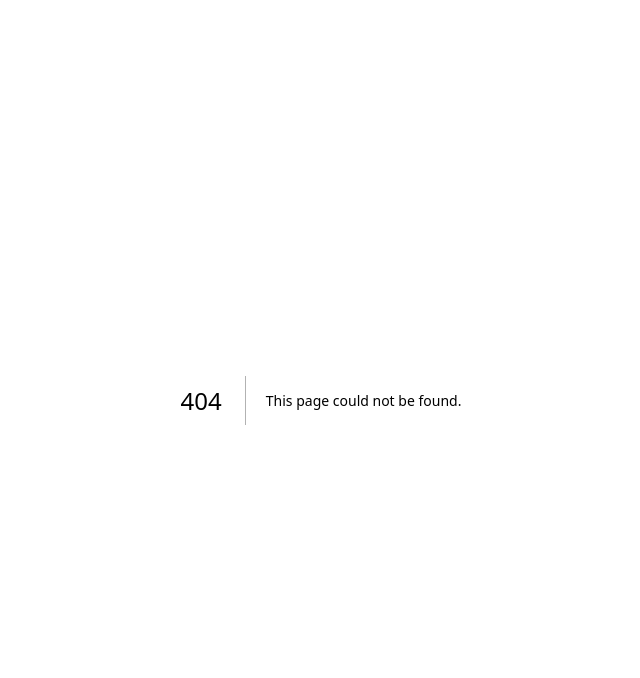
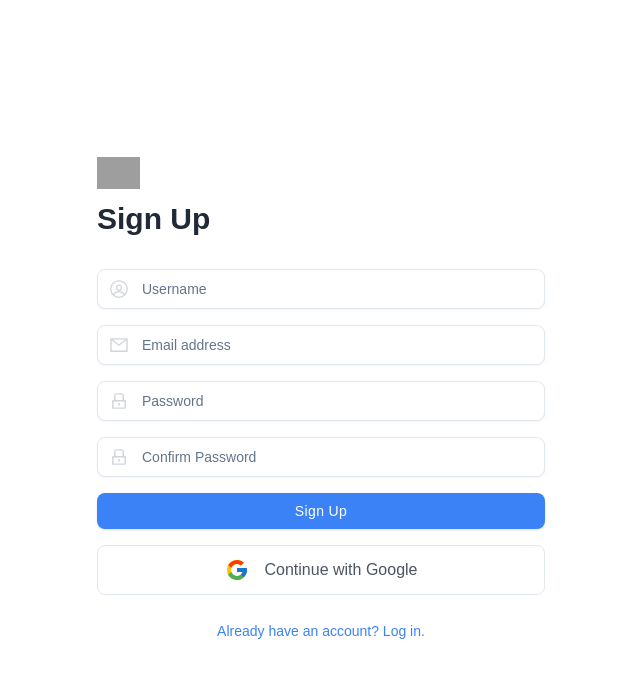
Before and after one commit to CEN3031-Group-8/GatorFit, a Next.js app in the folder frontend/: page /register in a window 1280 px wide. Before the commit this address had no page. Shown: the top 678 px of the page, without its empty margins (319-959 px from the left). Built offline with nearby package versions, Linux system fonts and the light colour scheme; grey boxes are pictures that could not be loaded.

Commit message:
register page skeleton

```diff
--- /dev/null
+++ b/frontend/src/app/(auth)/register/RegisterForm.tsx
@@ -0,0 +1,156 @@
+'use client'
+
+import { AiOutlineLock, AiOutlineMail } from 'react-icons/ai'
+import { RxAvatar } from 'react-icons/rx'
+import { Button } from '@/components/ui/button'
+import { Input } from '@/components/ui/input'
+import {
+  Form,
+  FormControl,
+  FormField,
+  FormItem,
+  FormMessage,
+} from '@components/ui/form'
+import { useForm } from 'react-hook-form'
+import * as z from 'zod'
+import { zodResolver } from '@hookform/resolvers/zod'
+
+import FormError from '../FormError'
+import FormSuccess from '../FormSuccess'
+import { RegisterSchema, RegisterOptions } from '@schema'
+
+const RegisterForm = () => {
+  const form = useForm<RegisterOptions>({
+    resolver: zodResolver(RegisterSchema),
+    mode: 'onChange',
+    defaultValues: {
+      email: '',
+      password: '',
+    },
+  })
+
+  const onSubmit = (values: RegisterOptions) => {
+    console.log(values)
+  }
+
+  const onError = (error: any) => {
+    console.log('error submit')
+  }
+
+  return (
+    <Form {...form}>
+      <form
+        onSubmit={form.handleSubmit(onSubmit, onError)}
+        className='flex flex-col gap-y-4'
+      >
+        <FormField
+          control={form.control}
+          name='username'
+          render={({ field }) => (
+            <FormItem>
+              <FormControl>
+                <div className='relative flex items-center mt-8'>
+                  <span className='absolute'>
+                    <RxAvatar className='w-5 h-5 mx-3 text-gray-300 dark:text-gray-500' />
+                  </span>
+
+                  <Input
+                    {...field}
+                    type='text'
+                    className='block w-full h-10 py-3 text-gray-700 bg-white border rounded-lg px-11 dark:bg-gray-900 dark:text-gray-300 dark:border-gray-600 focus:border-blue-400 dark:focus:border-blue-300 focus:ring-blue-300 focus:outline-none focus:ring focus:ring-opacity-40'
+                    placeholder='Username'
+                  />
+                </div>
+              </FormControl>
+              <FormMessage />
+            </FormItem>
+          )}
+        />
+
+        <FormField
+          control={form.control}
+          name='email'
+          render={({ field }) => (
+            <FormItem>
+              <FormControl>
+                <div className='relative flex items-center'>
+                  <span className='absolute'>
+                    <AiOutlineMail className='w-5 h-5 mx-3 text-gray-300 dark:text-gray-500' />
+                  </span>
+
+                  <Input
+                    {...field}
+                    type='email'
+                    className='block w-full h-10 py-3 text-gray-700 bg-white border rounded-lg px-11 dark:bg-gray-900 dark:text-gray-300 dark:border-gray-600 focus:border-blue-400 dark:focus:border-blue-300 focus:ring-blue-300 focus:outline-none focus:ring focus:ring-opacity-40'
+                    placeholder='Email address'
+                  />
+                </div>
+              </FormControl>
+              <FormMessage />
+            </FormItem>
+          )}
+        />
+
+        <FormField
+          control={form.control}
+          name='password'
+          render={({ field }) => (
+            <FormItem>
+              <FormControl>
+                <div className='relative flex items-center'>
+                  <span className='absolute'>
+                    <AiOutlineLock className='w-5 h-5 mx-3 text-gray-300 dark:text-gray-500' />
+                  </span>
+
+                  <Input
+                    {...field}
+                    type='password'
+                    className='block w-full h-10 pl-11 pr-10 py-3 text-gray-700 bg-white border rounded-lg dark:bg-gray-900 dark:text-gray-300 dark:border-gray-600 focus:border-blue-400 dark:focus:border-blue-300 focus:ring-blue-300 focus:outline-none focus:ring focus:ring-opacity-40'
+                    placeholder='Password'
+                  />
+                </div>
+              </FormControl>
+              <FormMessage />
+            </FormItem>
+          )}
+        />
+
+        <FormField
+          control={form.control}
+          name='confirm'
+          render={({ field }) => (
+            <FormItem>
+              <FormControl>
+                <div className='relative flex items-center'>
+                  <span className='absolute'>
+                    <AiOutlineLock className='w-5 h-5 mx-3 text-gray-300 dark:text-gray-500' />
+                  </span>
+
+                  <Input
+                    {...field}
+                    type='password'
+                    className='block w-full h-10 pl-11 pr-10 py-3 text-gray-700 bg-white border rounded-lg dark:bg-gray-900 dark:text-gray-300 dark:border-gray-600 focus:border-blue-400 dark:focus:border-blue-300 focus:ring-blue-300 focus:outline-none focus:ring focus:ring-opacity-40'
+                    placeholder='Confirm Password'
+                  />
+                </div>
+              </FormControl>
+              <FormMessage />
+            </FormItem>
+          )}
+        />
+
+        <FormError message='' />
+        <FormSuccess message='' />
+
+        <Button
+          type='submit'
+          className='w-fullpx-6 py-3 text-sm font-medium tracking-wide text-white capitalize transition-colors duration-300 transform bg-blue-500 rounded-lg hover:bg-blue-400 focus:outline-none focus:ring focus:ring-blue-300 focus:ring-opacity-50'
+        >
+          Sign Up
+        </Button>
+      </form>
+    </Form>
+  )
+}
+
+export default RegisterForm
--- /dev/null
+++ b/frontend/src/app/(auth)/register/page.tsx
@@ -0,0 +1,38 @@
+import React from 'react'
+import { FcGoogle } from 'react-icons/fc'
+
+import RegisterForm from './RegisterForm'
+
+export const metadata = {
+  title: 'Sign Up - GatorFit',
+  description: 'Register to get access to a social fitness experience',
+}
+
+const RegisterPage = () => (
+  <>
+    <h1 className='mt-3 text-2xl font-semibold text-gray-800 capitalize sm:text-3xl dark:text-white'>
+      Sign Up
+    </h1>
+
+    <RegisterForm />
+
+    <a
+      href='#'
+      className='flex items-center justify-center px-6 py-3 mt-4 text-gray-600 transition-colors duration-300 transform border rounded-lg dark:border-gray-700 dark:text-gray-200 hover:bg-gray-50 dark:hover:bg-gray-600'
+    >
+      <FcGoogle className='w-6 h-6 mx-2' />
+      <span className='mx-2'>Continue with Google</span>
+    </a>
+
+    <div className='mt-6 text-center '>
+      <a
+        href='#'
+        className='text-sm text-blue-500 hover:underline dark:text-blue-400'
+      >
+        Already have an account? Log in.
+      </a>
+    </div>
+  </>
+)
+
+export default RegisterPage
--- a/frontend/src/schema/LoginSchema.ts
+++ b/frontend/src/schema/LoginSchema.ts
@@ -1,9 +1,12 @@
 import * as z from 'zod'
 
 export const LoginSchema = z.object({
-  email: z.string().email().min(1, {
-    message: 'Email is required',
-  }),
+  email: z
+    .string()
+    .min(1, {
+      message: 'Email is required',
+    })
+    .email(),
   password: z.string().min(1, {
     message: 'Password is required',
   }),
--- /dev/null
+++ b/frontend/src/schema/RegisterSchema.ts
@@ -0,0 +1,40 @@
+import * as z from 'zod'
+
+const PasswordSchema = z
+  .string()
+  .min(8, {
+    message: 'Password must be at least 8 characters',
+  })
+  .max(20, {
+    message: 'Password must be at most 20 characters',
+  })
+  .refine((password) => /[A-Z]/.test(password), {
+    message: 'Password must contain an uppercase letter',
+  })
+  .refine((password) => /[a-z]/.test(password), {
+    message: 'Password must contain a lowercase letter',
+  })
+  .refine((password) => /[0-9]/.test(password), {
+    message: 'Password must contain a number',
+  })
+
+export const RegisterSchema = z
+  .object({
+    username: z.string().min(1, { message: 'Name is required' }),
+    email: z
+      .string()
+      .min(1, {
+        message: 'Email is required',
+      })
+      .email(),
+    password: PasswordSchema,
+    confirm: z.string().min(1, {
+      message: 'Password confirmation is required',
+    }),
+  })
+  .refine((data) => data.password === data.confirm, {
+    message: 'Passwords do not match',
+    path: ['confirm'],
+  })
+
+export type RegisterOptions = z.infer<typeof RegisterSchema>
--- a/frontend/src/schema/index.ts
+++ b/frontend/src/schema/index.ts
@@ -1 +1,2 @@
 export * from './LoginSchema'
+export * from './RegisterSchema'
```
